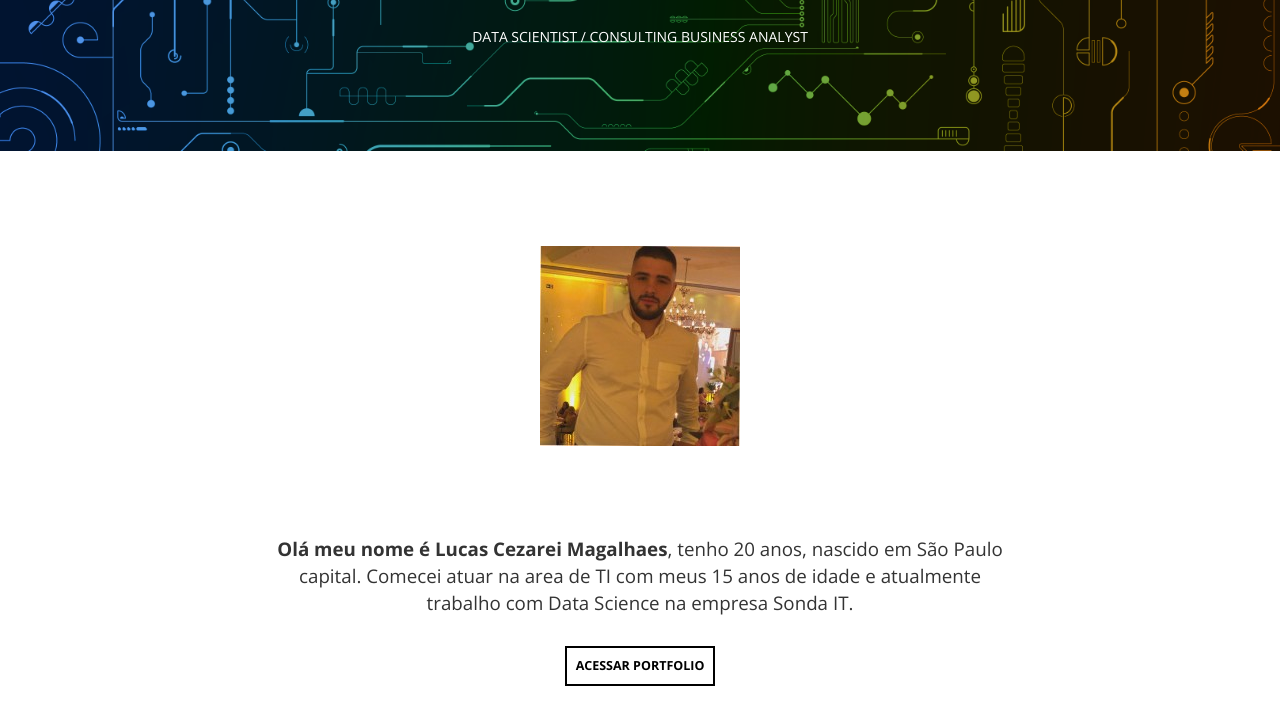
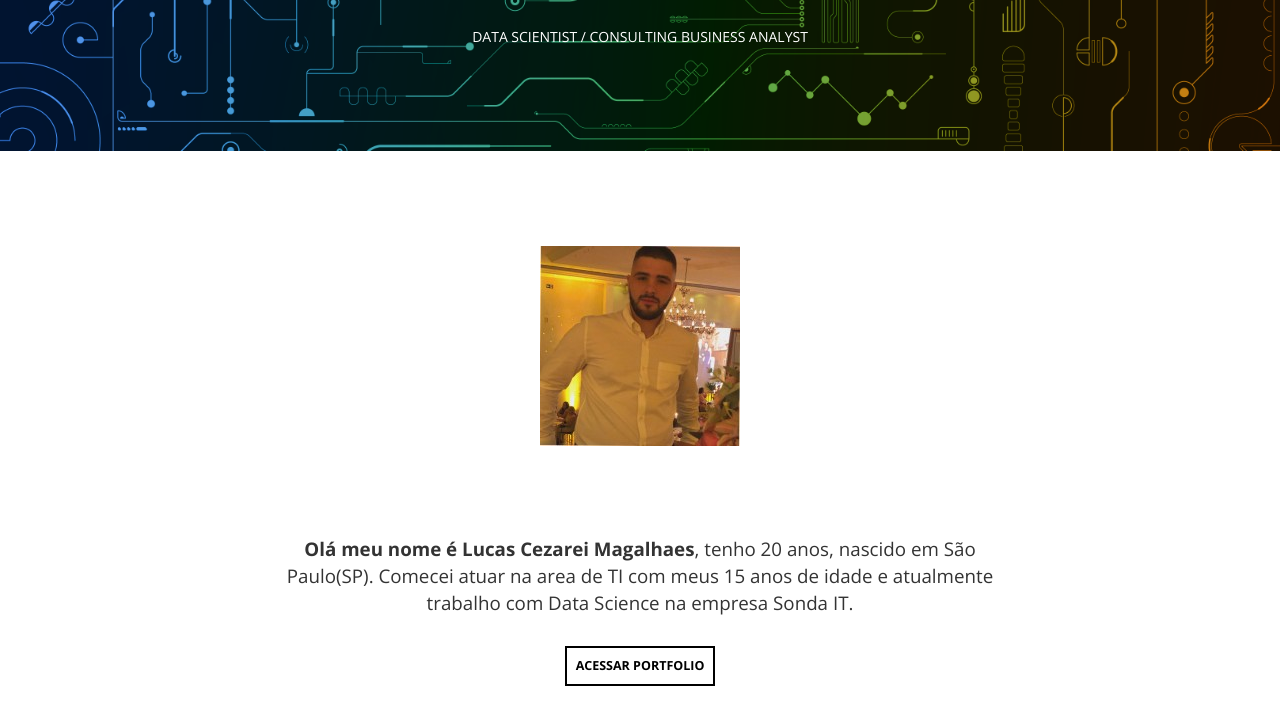
Before and after one commit to LucasCezarei/LucasMagalhaes, a website: page sobre.html in a window 1280 px wide. Shown: the part 279-1004 px from the top of the page. Drawn offline with nearby package versions, Linux system fonts and the light colour scheme.

Commit message:
Atualizado

```diff
--- a/sobre.html
+++ b/sobre.html
@@ -60,7 +60,7 @@
 							</div>
 						</div>
 							<div class="textos"><br /><br />
-								<p><strong>Olá meu nome é Lucas Cezarei Magalhaes</strong>, tenho 20 anos, nascido em São Paulo capital. Comecei atuar na area de TI com meus 15 anos de idade e atualmente trabalho com Data Science na empresa Sonda IT.</p>
+								<p><strong>Olá meu nome é Lucas Cezarei Magalhaes</strong>, tenho 20 anos, nascido em São Paulo(SP). Comecei atuar na area de TI com meus 15 anos de idade e atualmente trabalho com Data Science na empresa Sonda IT.</p>
 								<a href="https://lucascezarei.github.io/LucasCezarei/" class="botao medio"> Acessar Portfolio</a><br />
 							</div>
 						</div>
```
Also changed, not shown: portfolio.html (+1 -1 lines).
